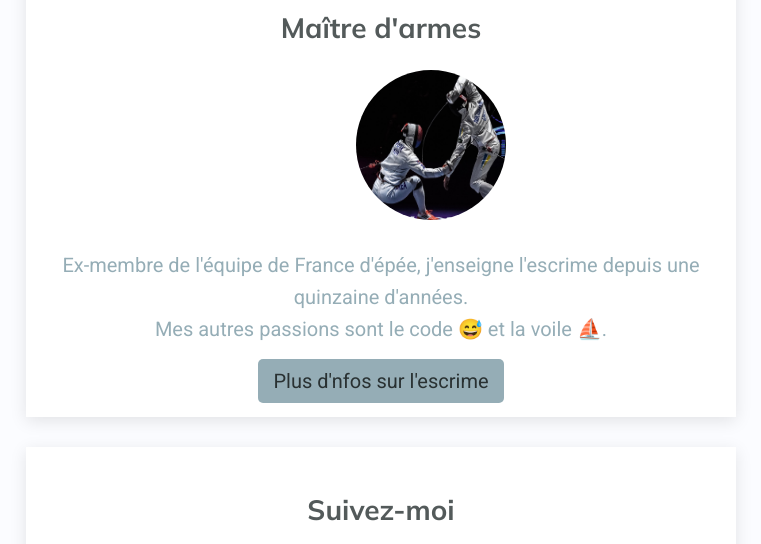
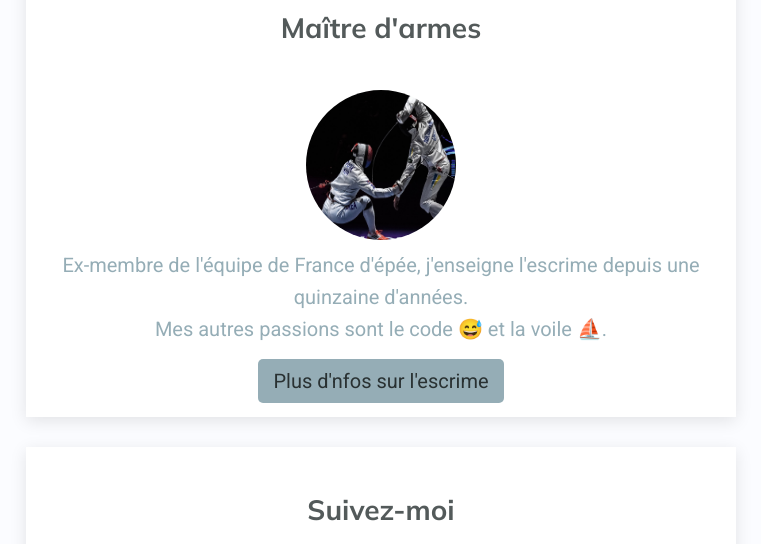
Before and after one commit to Stef-Rousset/profile, a plain HTML site: page index.html in a window 1280 px wide. In both pictures the pointer is over the picture 640 px from the left and 286 px from the top of the page. Shown: the part 141-685 px from the top of the page, without its empty margins (259-1020 px from the left). Drawn offline with Linux system fonts and the light colour scheme.

Commit message:
make my profile prettier

```diff
--- a/style.css
+++ b/style.css
@@ -35,7 +35,7 @@ img {
     transition-timing-function: ease;
 }
 img:hover {
-  transform: translateX(50px);
+  transform: translateY(20px);
 }
 .container {
   width: 750px;
```
